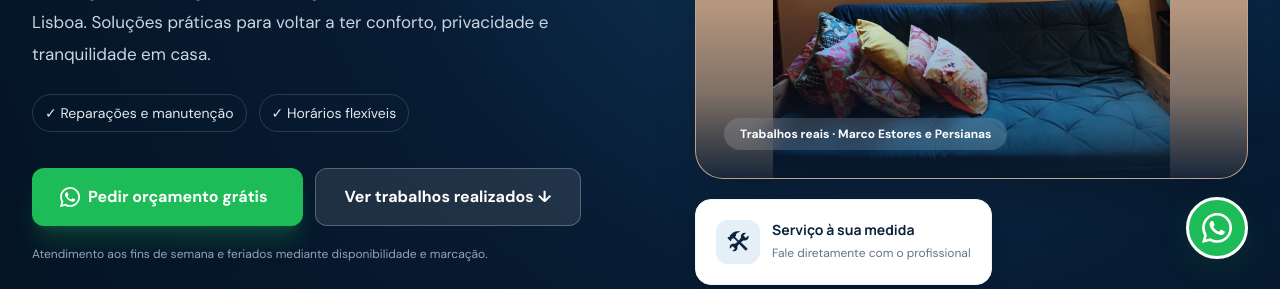
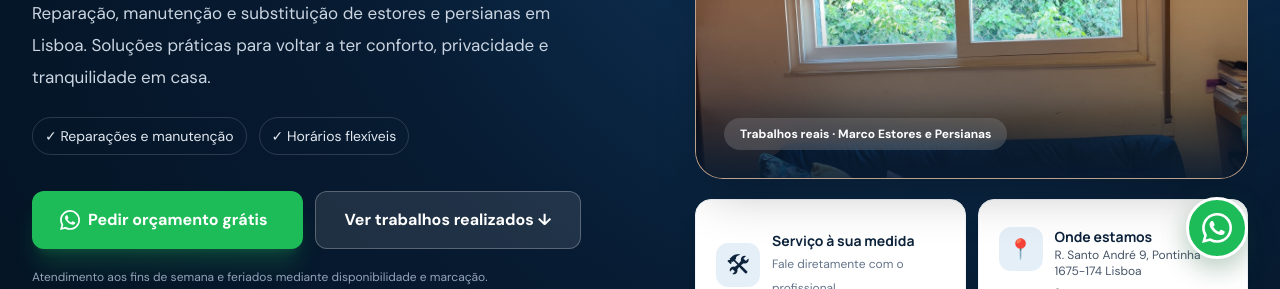
Before and after one commit to pblC15/-marcoestoresepersianas, a plain HTML site: page index.html in a window 1280 px wide. Shown: the part 511-800 px from the top of the page. Drawn offline with nearby package versions, Linux system fonts and the light colour scheme.

Commit message:
Adicionando mais um bloco e corrigindo imagem

```diff
--- a/index.html
+++ b/index.html
@@ -148,18 +148,24 @@
         </span>
        </div>
       </div>
-      <div class="hero-service-badge relative z-10 mt-4 rounded-2xl border border-slate-100 bg-white p-4 text-ink shadow-xl sm:mt-5 sm:p-5">
-       <div class="flex items-center gap-3">
-        <span class="grid h-11 w-11 place-items-center rounded-xl bg-blue/10 text-2xl">
-         🛠
-        </span>
-        <div>
-         <strong class="block font-display text-sm">
-          Servi&ccedil;o &agrave; sua medida
-         </strong>
-         <span class="text-xs text-slate-500">
-          Fale diretamente com o profissional
-         </span>
+      <div class="hero-badges mt-4 sm:mt-5">
+       <div class="hero-service-badge rounded-2xl border border-slate-100 bg-white p-4 text-ink shadow-xl sm:p-5">
+        <div class="flex items-center gap-3">
+         <span class="grid h-11 w-11 shrink-0 place-items-center rounded-xl bg-blue/10 text-2xl" aria-hidden="true">🛠</span>
+         <div>
+          <strong class="block font-display text-sm">Servi&ccedil;o &agrave; sua medida</strong>
+          <span class="text-xs text-slate-500">Fale diretamente com o profissional</span>
+         </div>
+        </div>
+       </div>
+       <div class="hero-service-badge rounded-2xl border border-slate-100 bg-white p-4 text-ink shadow-xl sm:p-5">
+        <div class="flex items-start gap-3">
+         <span class="grid h-11 w-11 shrink-0 place-items-center rounded-xl bg-blue/10 text-xl" aria-hidden="true">📍</span>
+         <div class="min-w-0">
+          <strong class="block font-display text-sm">Onde estamos</strong>
+          <a class="block text-xs text-slate-600 hover:text-blue hover:underline" href="https://www.google.com/maps/search/?api=1&amp;query=R.+Santo+Andr%C3%A9+9%2C+Pontinha%2C+1675-174+Lisboa" target="_blank" rel="noopener noreferrer">R. Santo Andr&eacute; 9, Pontinha<br>1675-174 Lisboa</a>
+          <a class="mt-2 block text-xs font-semibold text-navy hover:text-blue hover:underline" href="tel:+351911956473">📞 +351 911 956 473</a>
+         </div>
         </div>
        </div>
       </div>
--- a/style.css
+++ b/style.css
@@ -254,7 +254,7 @@ a:focus-visible,button:focus-visible {
 
 .hero-service-badge {
   max-width:100%;
-  width:max-content;
+  width:100%;
   box-sizing:border-box;
 }
 
@@ -351,11 +351,24 @@ a:focus-visible,button:focus-visible {
   .instagram-header-link .instagram-icon { width: 21px; height: 21px; }
 }
 
-/* Fotografia principal: imagem inteira, sem corte da parte superior. */
+/* A fotografia ocupa todo o bloco, preservando o topo no enquadramento. */
 .hero-photo { background: #b5967e; }
-.hero-feature-image { display: block; width: 100%; height: 530px; object-fit: contain; object-position: center top; }
+.hero-feature-image {
+  display: block;
+  width: 100%;
+  height: 530px;
+  object-fit: cover;
+  object-position: center top;
+}
 @media (max-width: 639px) {
-  .hero-feature-image { height: auto; max-height: 590px; object-fit: contain; }
+  .hero-feature-image { height: 440px; object-fit: cover; object-position: center top; }
+}
+/* Dois cartões iguais, alinhados e responsivos, sem sobreposição com a fotografia. */
+.hero-badges { display: grid; grid-template-columns: repeat(2, minmax(0, 1fr)); gap: 12px; }
+.hero-badges .hero-service-badge { display: flex; align-items: center; min-height: 132px; }
+@media (max-width: 639px) {
+  .hero-badges { grid-template-columns: 1fr; }
+  .hero-badges .hero-service-badge { min-height: 116px; margin-top: 0; }
 }
 /* O titulo da secao de vantagens fica acima da fotografia em todas as larguras. */
 .advantages-heading { text-align: left; }
```
